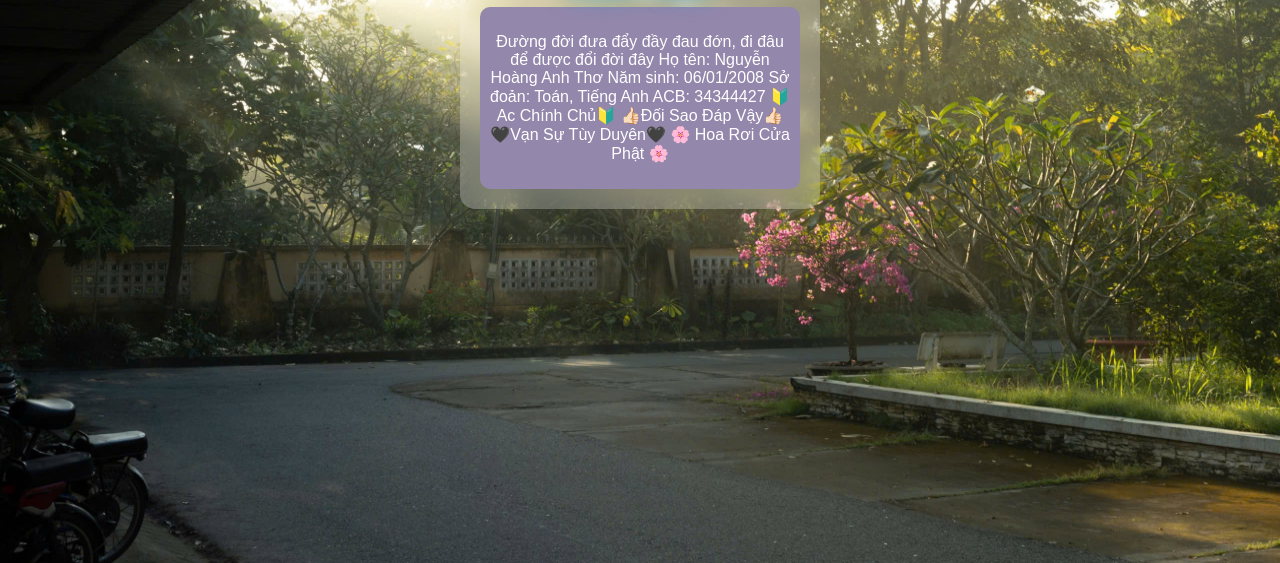
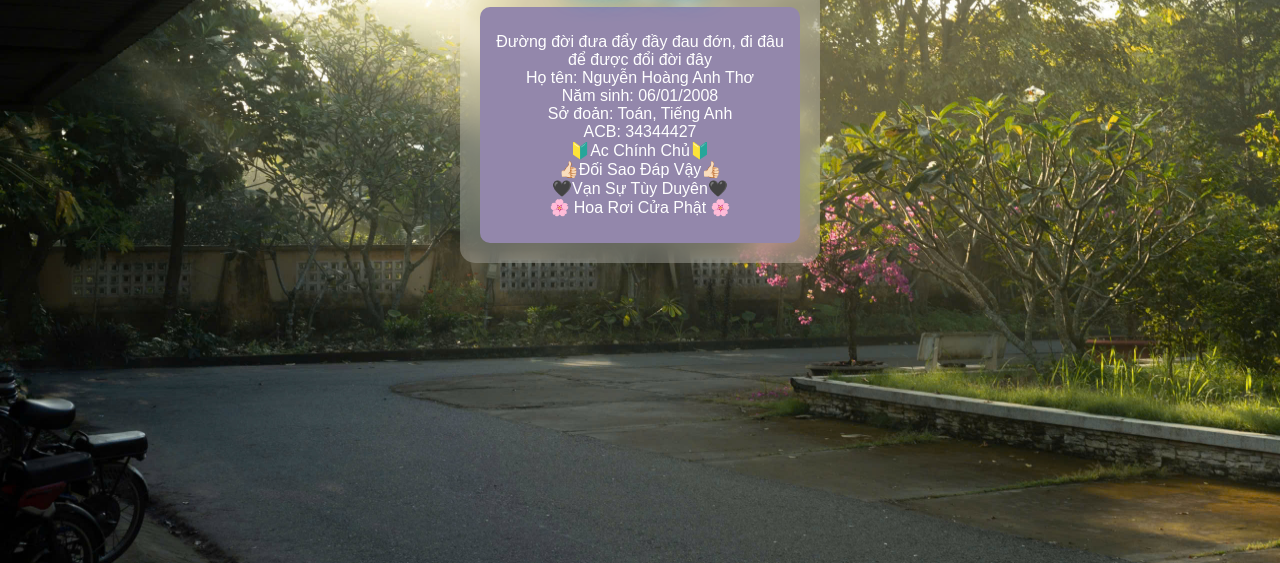
Before and after one commit to nhungo2210028-hash/atho61, a plain HTML site: page index.html in a window 1280 px wide. Shown: the part 277-840 px from the top of the page. Drawn offline with Linux system fonts and the light colour scheme.

Commit message:
Update index.html

```diff
--- a/index.html
+++ b/index.html
@@ -69,14 +69,14 @@
         <h1>NGUYỄN HOÀNG ANH THƠ</h1>
 
         <div class="subtitle">
-            <p>Đường đời đưa đẩy đầy đau đớn, đi đâu để được đổi đời đây
-Họ tên: Nguyễn Hoàng Anh Thơ
-Năm sinh: 06/01/2008
-Sở đoản: Toán, Tiếng Anh
-ACB: 34344427
-🔰Ac Chính Chủ🔰
-👍🏻Đối Sao Đáp Vậy👍🏻
-🖤Vạn Sự Tùy Duyên🖤
+            <p>Đường đời đưa đẩy đầy đau đớn, đi đâu để được đổi đời đây <br>
+Họ tên: Nguyễn Hoàng Anh Thơ <br>
+Năm sinh: 06/01/2008 <br>
+Sở đoản: Toán, Tiếng Anh <br>
+ACB: 34344427 <br>
+🔰Ac Chính Chủ🔰<br>
+👍🏻Đối Sao Đáp Vậy👍🏻<br>
+🖤Vạn Sự Tùy Duyên🖤 <br>
 🌸 Hoa Rơi Cửa Phật 🌸</p>
         </div>
     </div>
```
